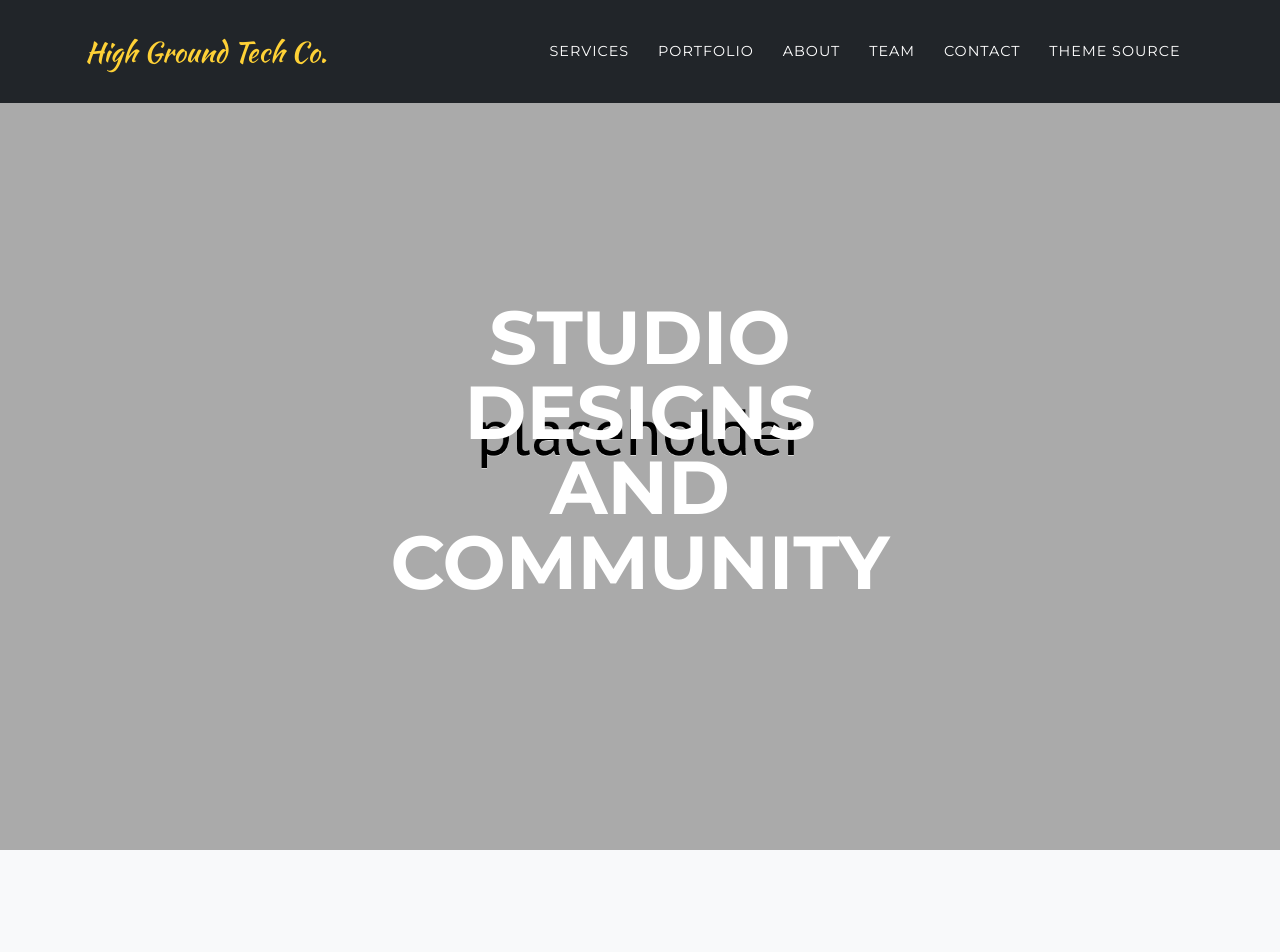
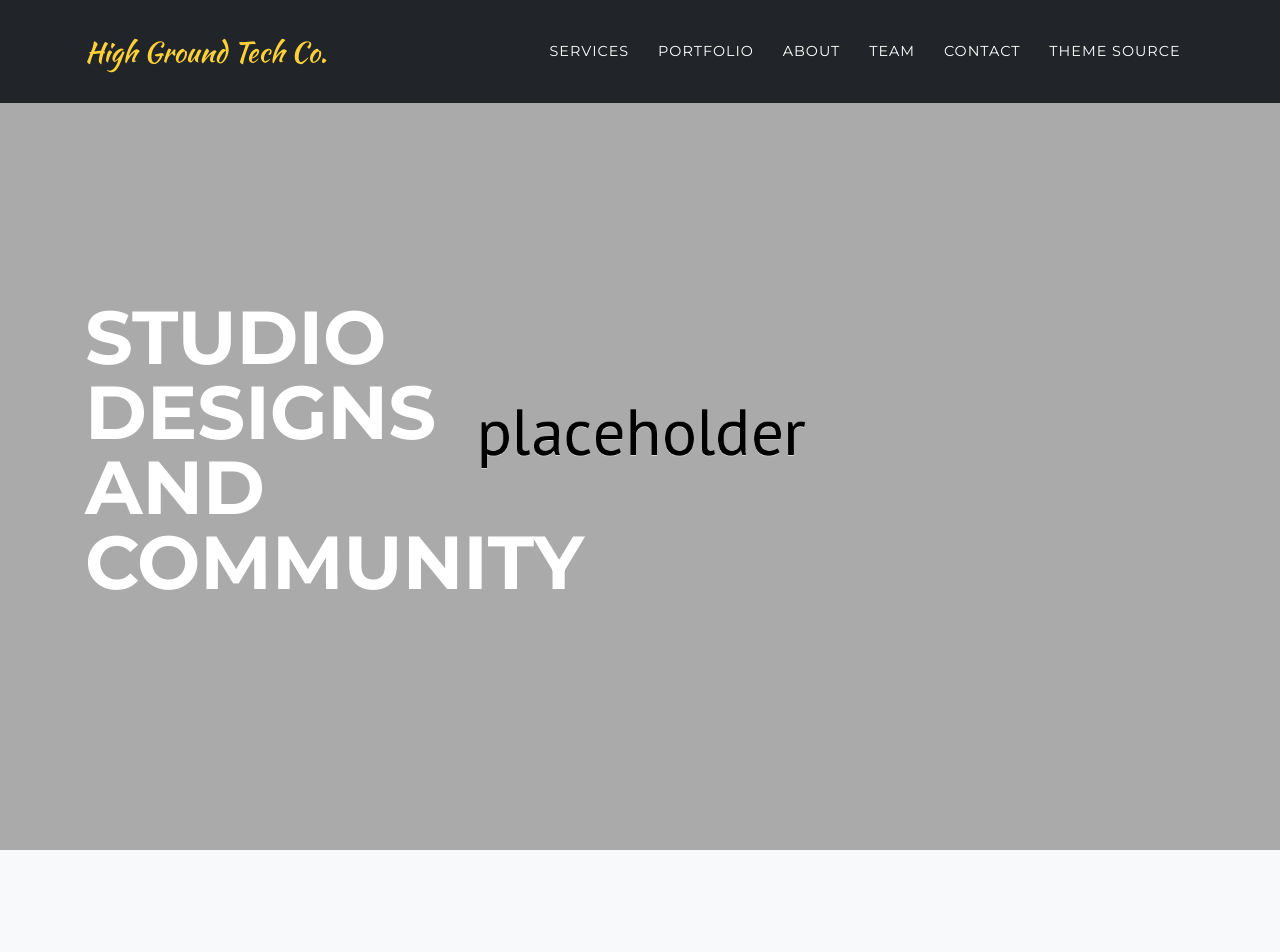
Before and after one commit to PopularDemand/highground, a Jekyll site: the page built from index.md, in a window 1280 px wide and 1400 px high. Shown: the top 952 px of the window. Built offline with Jekyll 4.4.1, drawn with Linux system fonts in a browser that asks for light colours; some web fonts are replaced.

Commit message:
style-header

```diff
--- a/_sass/includes/_masthead.scss
+++ b/_sass/includes/_masthead.scss
@@ -1,6 +1,6 @@
 // Styling for the masthead
 header.masthead {
-  text-align: center;
+  // text-align: center;
   color: white;
   background-image: url("#{$header-image}");
   background-repeat: no-repeat;
@@ -8,8 +8,8 @@
   background-position: center center;
   background-size: cover;
   .intro-text {
-    padding-top: 150px;
-    padding-bottom: 100px;
+    padding-top: 100px;
+    padding-bottom: 50px;
     .intro-lead-in {
       font-size: 22px;
       font-style: italic;
@@ -20,7 +20,7 @@
     .intro-heading {
       font-size: 50px;
       font-weight: 700;
-      line-height: 50px;
+      line-height: 75px;
       margin-bottom: 25px;
       @include heading-font;
     }
```
